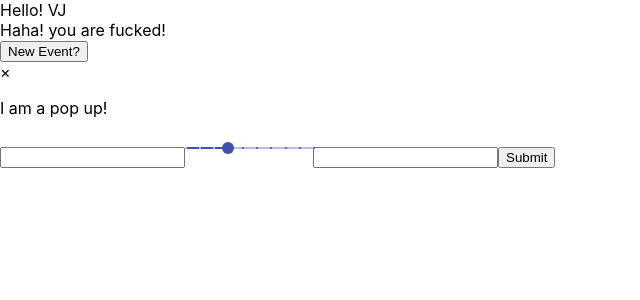
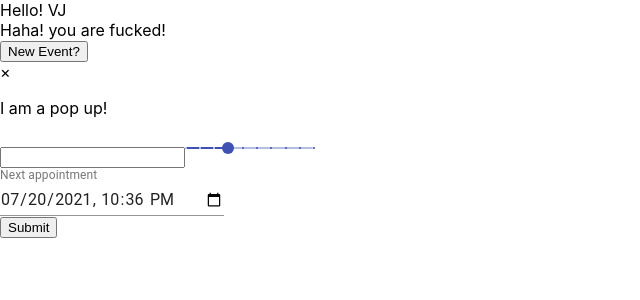
Before and after one commit to Jeevan1351/To-Do-List, a React (Create React App) app in the folder front-end/: page / in a window 1280 px wide. Both pictures are taken after a click on the element "New Event?". Shown: the top 300 px of the page, without its empty margins (0-640 px from the left). Built offline with nearby package versions, Linux system fonts and the light colour scheme; no server answers.

Commit message:
Added front-end Fix

```diff
--- a/front-end/src/PopUp.js
+++ b/front-end/src/PopUp.js
@@ -1,6 +1,10 @@
 // import './PopUp.css';
 import React from 'react';
 import Slider from '@material-ui/core/Slider'
+// import { makeStyles } from '@material-ui/core/styles';
+import TextField from '@material-ui/core/TextField';
+
+
 
 class PopUp extends React.Component
 {
@@ -17,6 +21,14 @@ class PopUp extends React.Component
     }
   }
 
+  componentDidMount()
+  {
+    var date = new Date()
+    var curDate = date.getFullYear()+'-'+((date.getMonth()+1).toString().padStart(2,0))+'-'+date.getDate().toString().padStart(2,0)+'T'+date.getHours().toString().padStart(2,0)+':'+(date.getMinutes()).toString().padStart(2,0)
+    this.setState({curDate})
+  }
+
+
   handleClick =() => {
       this.props.toggle()
   }
@@ -32,7 +44,7 @@ class PopUp extends React.Component
   }
 
   handleChange = (element, val)=> {
-    //   console.log(val.target.value)
+
     if(element === "title"){
         this.setState({title: val.target.value, titleError: null})
     }
@@ -44,10 +56,14 @@ class PopUp extends React.Component
 
   validate= ()=>{
       var stuff = this.state
-      if(stuff.title !== null && stuff.title !== "")
-        return true
-    this.setState({titleError: true})
-    return false
+      if(stuff.title === null && stuff.title === ""){
+        this.setState({titleError: true})
+        return false
+      }
+      if(!(parseInt(stuff.due.substring(0,4))>=parseInt(stuff.curDate).substring(0,4) && parseInt(stuff.due.substring(5,7))>=parseInt(stuff.curDate).substring(5,7) && parseInt(stuff.due.substring(8,10))>=parseInt(stuff.curDate).substring(8,10) && parseInt(stuff.due.substring(11,13))>=parseInt(stuff.curDate).substring(11,13) && parseInt(stuff.due.substring(14,16))>parseInt(stuff.curDate).substring(14,16))){
+        this.setState({dueError: true})
+        return false
+      }
   }
 
 
@@ -70,7 +86,18 @@ class PopUp extends React.Component
               min = {1}
               max = {10}
             />
-            <input type="text" onChange={(val)=> {this.handleChange("due", val)}}/>
+            <form noValidate>
+              <TextField
+                id="datetime-local"
+                label="Next appointment"
+                type="datetime-local"
+                defaultValue="2021-07-20T22:36"
+                onChange={(e, val) => {this.handleChange("due", e)}}
+                InputLabelProps={{
+                  shrink: true,
+                }}
+              />
+            </form>
             <button onClick={this.handleSubmit}>Submit</button>
         </div>
     )
```
